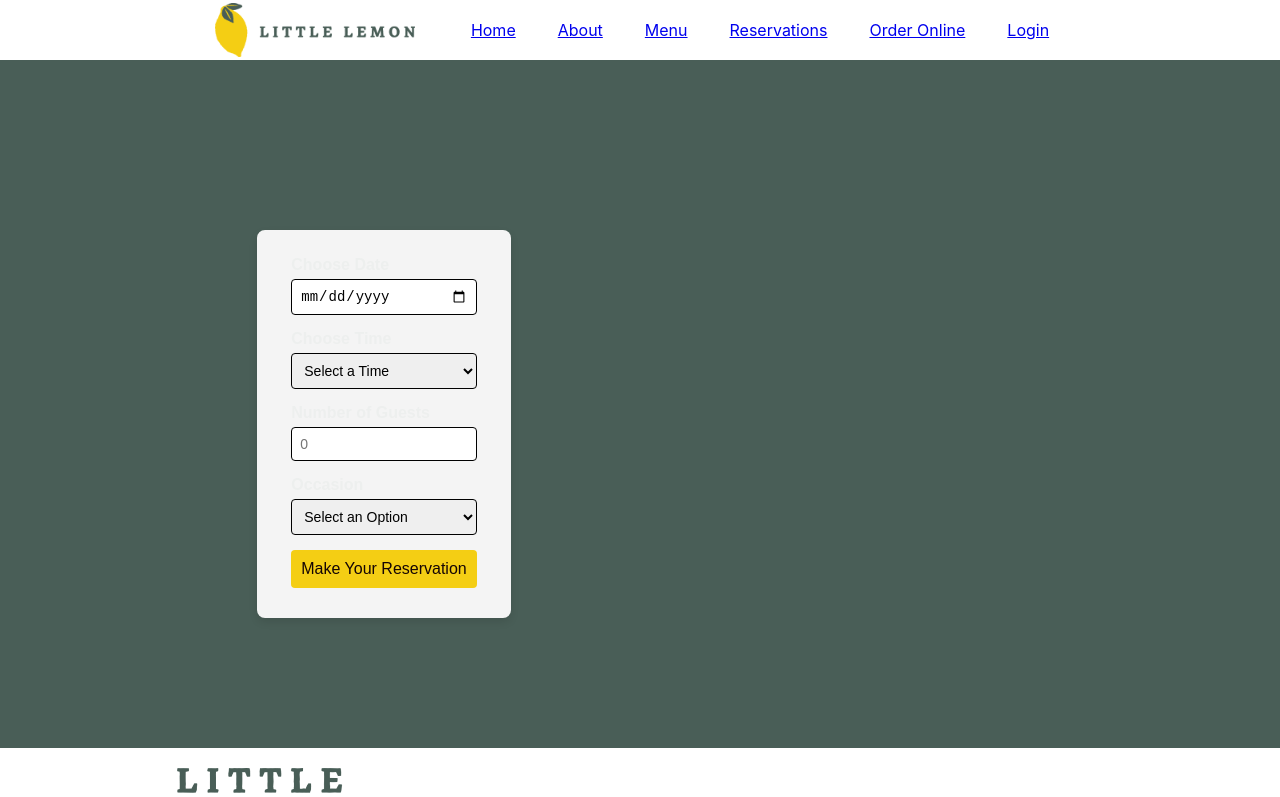
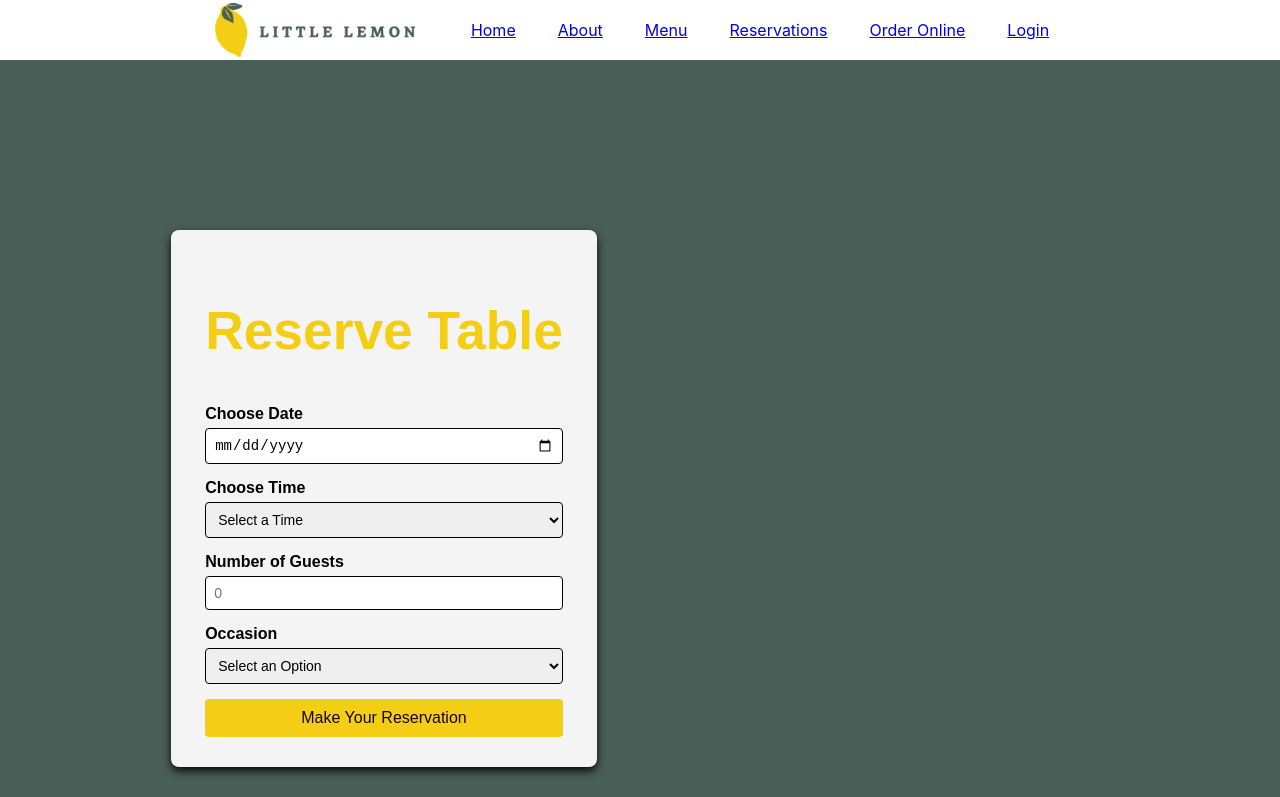
Before and after one commit to Roshka-Oleg/little-lemon, a React (Create React App) app: page /booking in a window 1280 px wide. Shown: the top 797 px of the page. Built offline with nearby package versions, Linux system fonts and the light colour scheme; the HTML template or start-up script is replaced by a standard one.

Commit message:
Резерв столов

```diff
--- a/src/Components/BookingForm.css
+++ b/src/Components/BookingForm.css
@@ -1,12 +1,15 @@
 /* BookingForm.css */
-
+h2 BookingForm{
+  color: #090701;
+  font-size: 40pt;
+}
 form {
     max-width: 600px;
     margin: 80px auto;
     padding: 20px;
     background-color: #f4f4f4;
     border-radius: 8px;
-    box-shadow: 0 4px 8px rgba(0,0,0,0.1);
+    box-shadow: 0 4px 8px rgba(0, 0, 0, 0.914);
     font-family: Arial, sans-serif;
   }
 
@@ -25,6 +28,7 @@ form {
   label {
     margin-bottom: 5px;
     font-weight: bold;
+    color: #000000;
   }
 
   input[type="date"],
@@ -50,3 +54,7 @@ form {
   input[type="submit"]:hover {
     background-color: #c5d418bd;
   }
+  img BookingForm {
+    height: 400px;
+    border-radius: 12pt;
+  }
--- a/src/Components/BookingForm.js
+++ b/src/Components/BookingForm.js
@@ -1,7 +1,6 @@
 import React from "react";
 import { useState } from "react";
 import './BookingForm.css';
-
 
 const BookingForm = (props) => {
 
@@ -26,6 +25,7 @@ const BookingForm = (props) => {
         <form onSubmit={handleSumbit} className="booking-form">
           <fieldset>
             <div>
+              <h2>Reserve Table</h2>
               <label htmlFor="book-date">Choose Date</label>
               <input id="book-date" value={date} onChange={(e) => handleChange(e.target.value)} type="date" required/>
             </div>
@@ -51,6 +51,7 @@ const BookingForm = (props) => {
             <div>
               <input aria-label="On Click" type={"submit"} value={"Make Your Reservation"}></input>
             </div>
+
           </fieldset>
         </form>
       </section>
```
